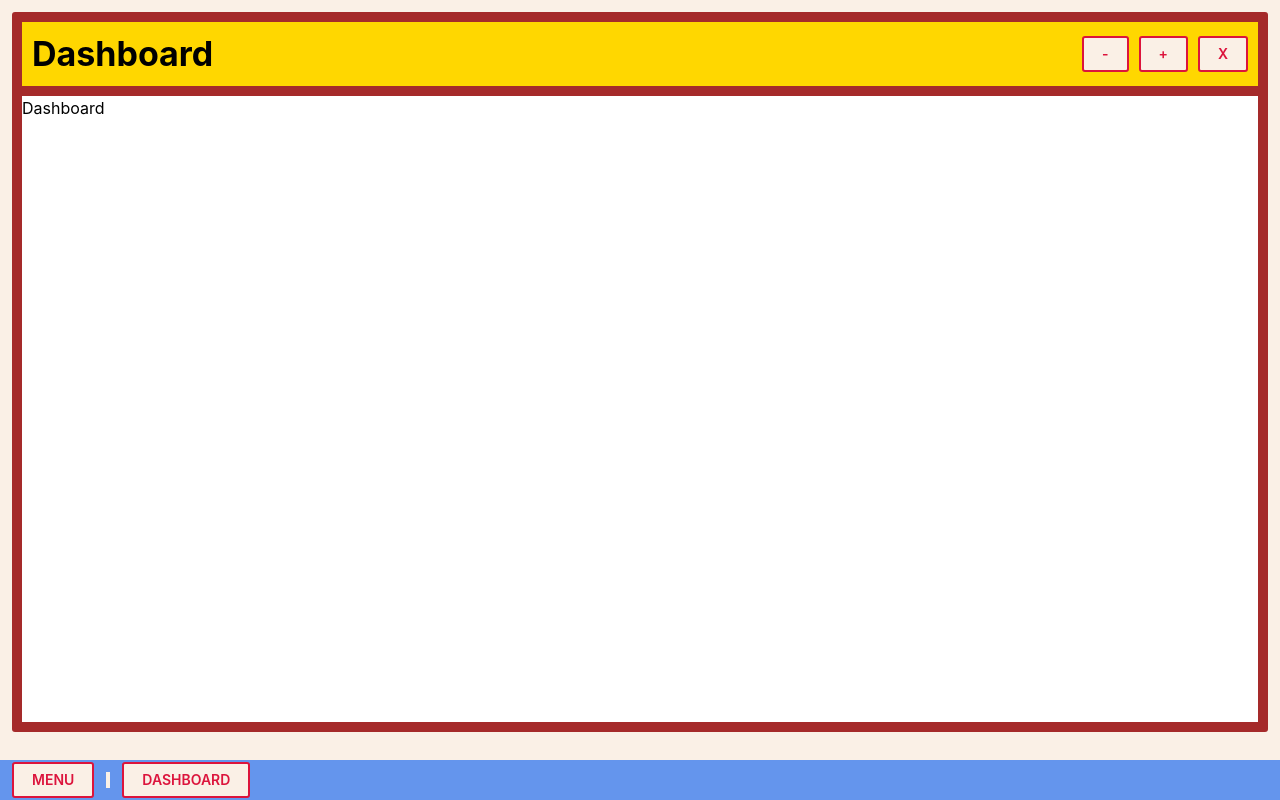
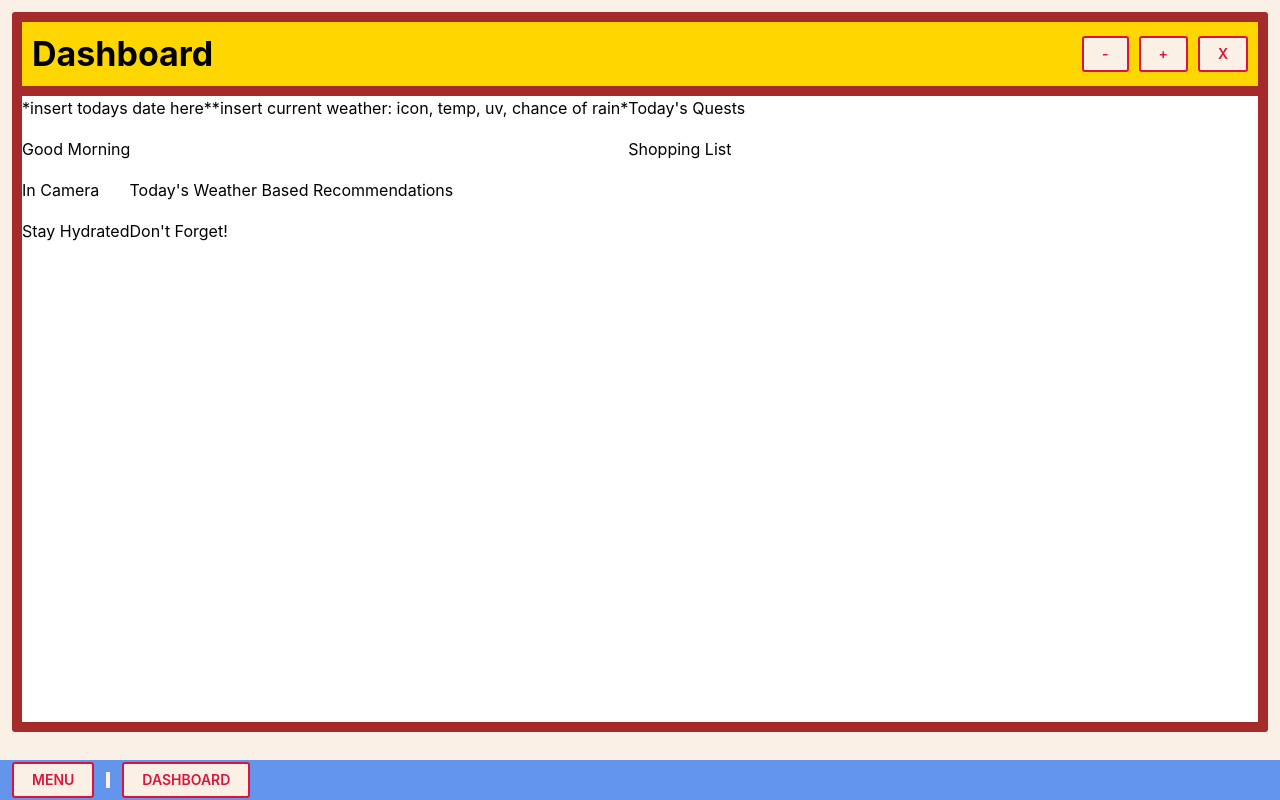
Before and after one commit to jmhar3/hommey, a React (Vite) app: page / in a window 1280 px wide. Built offline with nearby package versions, Linux system fonts and the light colour scheme.

Commit message:
populate dashboard with wireframe components

```diff
--- /dev/null
+++ b/src/components/dashboard/Hydrangea.tsx
@@ -0,0 +1,11 @@
+import { Stack, Text } from "@mantine/core";
+
+function Hydrangea() {
+  return (
+    <Stack>
+      <Text>Stay Hydrated</Text>
+    </Stack>
+  );
+}
+
+export default Hydrangea;
--- /dev/null
+++ b/src/components/dashboard/InCamera.tsx
@@ -0,0 +1,11 @@
+import { Stack, Text } from "@mantine/core";
+
+function InCamera() {
+  return (
+    <Stack>
+      <Text>In Camera</Text>
+    </Stack>
+  );
+}
+
+export default InCamera;
--- /dev/null
+++ b/src/components/dashboard/Quests.tsx
@@ -0,0 +1,11 @@
+import { Stack, Text } from "@mantine/core";
+
+function Quests() {
+  return (
+    <Stack>
+      <Text>Today's Quests</Text>
+    </Stack>
+  );
+}
+
+export default Quests;
--- /dev/null
+++ b/src/components/dashboard/Recommendations.tsx
@@ -0,0 +1,11 @@
+import { Stack, Text } from "@mantine/core";
+
+function Recommendations() {
+  return (
+    <Stack>
+      <Text>Today's Weather Based Recommendations</Text>
+    </Stack>
+  );
+}
+
+export default Recommendations;
--- /dev/null
+++ b/src/components/dashboard/Reminders.tsx
@@ -0,0 +1,11 @@
+import { Stack, Text } from "@mantine/core";
+
+function Reminders() {
+  return (
+    <Stack>
+      <Text>Don't Forget!</Text>
+    </Stack>
+  );
+}
+
+export default Reminders;
--- /dev/null
+++ b/src/components/dashboard/ShoppingList.tsx
@@ -0,0 +1,11 @@
+import { Stack, Text } from "@mantine/core";
+
+function ShoppingList() {
+  return (
+    <Stack>
+      <Text>Shopping List</Text>
+    </Stack>
+  );
+}
+
+export default ShoppingList;
--- a/src/screens/Dashboard.tsx
+++ b/src/screens/Dashboard.tsx
@@ -1,7 +1,40 @@
-import { Text } from "@mantine/core";
+import { Flex, Stack, Text } from "@mantine/core";
+
+import InCamera from "../components/dashboard/InCamera";
+import Hydrangea from "../components/dashboard/Hydrangea";
+import Recommendations from "../components/dashboard/Recommendations";
+import Reminders from "../components/dashboard/Reminders";
+import Quests from "../components/dashboard/Quests";
+import ShoppingList from "../components/dashboard/ShoppingList";
 
 function Dashboard() {
-  return <Text>Dashboard</Text>;
+  return (
+    <Flex>
+      <Stack>
+        <Flex>
+          <Stack>
+            <Text>*insert todays date here*</Text>
+            <Text>Good Morning</Text>
+          </Stack>
+          <Text>*insert current weather: icon, temp, uv, chance of rain*</Text>
+        </Flex>
+        <Flex>
+          <Stack>
+            <InCamera />
+            <Hydrangea />
+          </Stack>
+          <Stack>
+            <Recommendations />
+            <Reminders />
+          </Stack>
+        </Flex>
+      </Stack>
+      <Stack>
+        <Quests />
+        <ShoppingList />
+      </Stack>
+    </Flex>
+  );
 }
 
 export default Dashboard;
```
